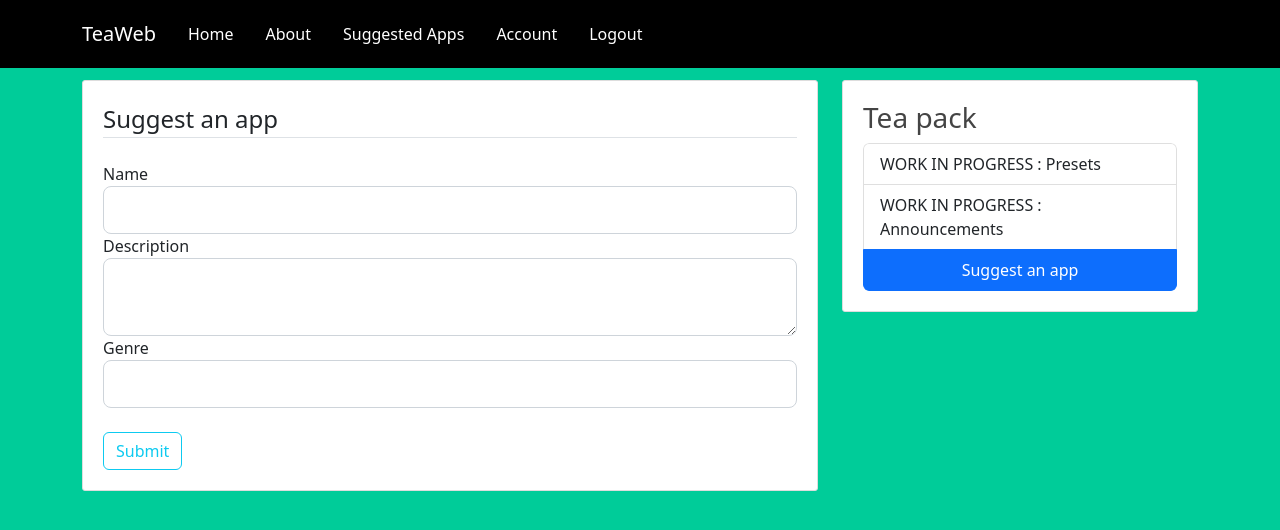
After one commit to Eduard2609/TeaPython_ISW, a Flask app: page /suggestedapps/new in a window 1280 px wide. The commit adds this page. Shown: the top 530 px of the page. Run offline with Flask 2, Linux system fonts and the light colour scheme; a user stored in the database is signed in; some libraries are stand-ins or nearby versions.

Commit message:
Incerc sa poti sugera aplicatii

```diff
--- a/hello/login.py
+++ b/hello/login.py
@@ -1,9 +1,9 @@
 from flask_wtf import FlaskForm
 from flask_wtf.file import FileField, FileAllowed
 from flask_login import current_user
-from wtforms import StringField, PasswordField, SubmitField, BooleanField
+from wtforms import StringField, PasswordField, SubmitField, BooleanField, TextAreaField
 from wtforms.validators import DataRequired, Length, Email, EqualTo, ValidationError
-from hello.models import User
+from hello.models import User,Suggestion
 
 
 class RegistrationForm(FlaskForm):
@@ -46,24 +46,6 @@ class LoginForm(FlaskForm):
     remember = BooleanField('Remember Me')
     submit = SubmitField('Login')
 
-
-class SuggestionForm(FlaskForm):
-    name = StringField('App name',
-                           validators=[DataRequired(), Length(min=2, max=20)])
-    description = StringField('App description',
-                        validators=[DataRequired(), Length(min=2, max=20)])
-    genre = StringField('Genre', validators=[DataRequired()])
-    picture = FileField('Picture Suggested:', validators=[FileAllowed(['jpg', 'png'])])
-    submit = SubmitField('Submit')
-
-    def validate_name(self, name):              # un fel de throw error
-
-        name = User.query.filter_by(name=name.data).first()
-        if name:
-            raise ValidationError('App already suggested.')
-
-
-
 class UpdateAccountForm(FlaskForm):
     username = StringField('Username',
                            validators=[DataRequired(), Length(min=2, max=20)])
@@ -82,3 +64,10 @@ class UpdateAccountForm(FlaskForm):
             email = User.query.filter_by(email=email.data).first()
             if email:
                 raise ValidationError('Email already used. Please choose another one.')
+
+
+class SuggestionForm(FlaskForm):
+    name = StringField('Name',validators=[DataRequired()])
+    description = TextAreaField('Description',validators=[DataRequired()])
+    genre = StringField('Genre',validators=[DataRequired()])
+    submit = SubmitField('Submit')
--- a/hello/models.py
+++ b/hello/models.py
@@ -46,6 +46,9 @@ class Suggestion(db.Model):
 
     id_user = db.Column(db.Integer, db.ForeignKey('user.id_user'), nullable=False)
 
+    def get_user(self):
+        return User.query.get(int(self.id_user))
+
     def __repr__(self):
         return f"Suggestion('{self.name}', '{self.description}', '{self.genre}', " \
                f"'{self.image_file}', '{self.date_sugested}')"
--- a/hello/routes.py
+++ b/hello/routes.py
@@ -1,8 +1,10 @@
 import os
 import secrets
+from PIL import Image
+from datetime import datetime
 from flask import render_template, url_for, flash, redirect, request
 from hello import app, db, bcrypt
-from hello.login import RegistrationForm, LoginForm, AdminForm, SuggestionForm, UpdateAccountForm
+from hello.login import RegistrationForm, LoginForm, AdminForm, UpdateAccountForm, SuggestionForm
 from hello.models import User, Application, Suggestion
 from flask_login import login_user, current_user, logout_user, login_required
 
@@ -48,32 +50,12 @@ aplicatie = [
 @app.route("/")
 @app.route("/home")
 def home():
-    image_file = url_for('static', filename='app_pics/default.jpg')
+   # image_file = url_for('static', filename='app_pics/default.jpg')
     return render_template('home.html', aplicatie=aplicatie)
-
 
 @app.route("/about")
 def about():
     return render_template('about.html')
-
-
-@app.route("/admin")
-def admin():
-    form = AdminForm()
-    return render_template('admin.html', title='Admin', form=form)
-
-
-@app.route("/suggestion", methods=['GET', 'POST'])
-@login_required
-def suggestion():
-    form = SuggestionForm()
-    return render_template('suggestion.html', title='Suggestion', form=form)
-
-
-@app.route("/suggestedapps")
-def suggestedapps():
-    return render_template('suggestedapps.html', aplicatie=aplicatie)
-
 
 @app.route("/register", methods=['GET', 'POST'])
 def register():
@@ -126,3 +108,38 @@ def account():
         form.username.data = current_user.username
         form.email.data = current_user.email
     return render_template('account.html', title='Account', form=form)
+
+
+
+@app.route("/admin")
+def admin():
+    form = AdminForm()
+    return render_template('admin.html', title='Admin', form=form)
+
+
+@app.route("/suggestedapps")
+def suggestedapps():
+    return render_template('suggestedapps.html', aplicatie=aplicatie)
+
+# @app.route("/suggestion", methods=['GET', 'POST'])
+# @login_required
+# def suggestion():
+#     form = SuggestionForm()
+#     if form.validate_on_submit():
+#
+#         suggestion_item = Suggestion(name=form.name.data , description=form.description.data, genre=form.genre.data, date_suggested=datetime.now() ,id_user=current_user.id)
+#
+#         db.session.add(suggestion_item)
+#         db.session.commit()
+#         flash('Your suggestion has been submitted!', 'success')
+#         return redirect(url_for('suggestedapps'))
+#     return render_template('suggestion.html', title='Suggestion', form=form)
+
+@app.route("/suggestedapps/new", methods=['GET', 'POST'])
+@login_required
+def new_suggestion():
+    form = SuggestionForm()
+    if form.validate_on_submit():
+        flash('Your suggestion has been submitted!', 'success')
+        return redirect(url_for('suggestedapps'))
+    return render_template('create_suggestion.html', title='New Suggestion', form=form)
--- /dev/null
+++ b/hello/templates/create_suggestion.html
@@ -0,0 +1,32 @@
+{% extends "layout.html" %}
+{% block content %}
+    <div class="content-section">
+        <form method="POST" action="" enctype="multipart/form-data">
+            {{ form.hidden_tag() }}
+            <fieldset class="form-group">
+                <legend class="border-bottom mb-4">Suggest an app</legend>
+
+               <div class="form-group">
+                   {{form.name.label(class="form-control-label")}}
+                   {{form.name(class="form-control form-control-lg") }}
+               </div>
+
+                <div class="form-group">
+                   {{form.description.label(class="form-control-label")}}
+                   {{form.description(class="form-control form-control-lg") }}
+               </div>
+
+                <div class="form-group">
+                   {{form.genre.label(class="form-control-label")}}
+                   {{form.genre(class="form-control form-control-lg") }}
+               </div>
+
+
+            </fieldset>
+            <br>
+            <div class="form-group">
+                {{ form.submit(class="btn btn-outline-info") }}
+            </div>
+        </form>
+    </div>
+{% endblock content %}
--- a/hello/templates/layout.html
+++ b/hello/templates/layout.html
@@ -66,7 +66,7 @@
                 <li class="list-group-item ">WORK IN PROGRESS : Presets</li>
                 <li class="list-group-item ">WORK IN PROGRESS : Announcements</li>
                   {%  if current_user.is_authenticated %}
-                <li class="active list-group-item list-group-item-light"> <a class=" nav-item nav-link" href="{{ url_for('suggestion') }}">Suggest an app</a> </li>
+                <li class="active list-group-item list-group-item-light"> <a class=" nav-item nav-link" href="{{ url_for('new_suggestion') }}">Suggest an app</a> </li>
                   {% else %}
                   <li class="list-group-item disabled" aria-disabled="true"> <a class=" nav-item nav-link" >Suggest an app</a> </li>
                     {% endif %}
```
